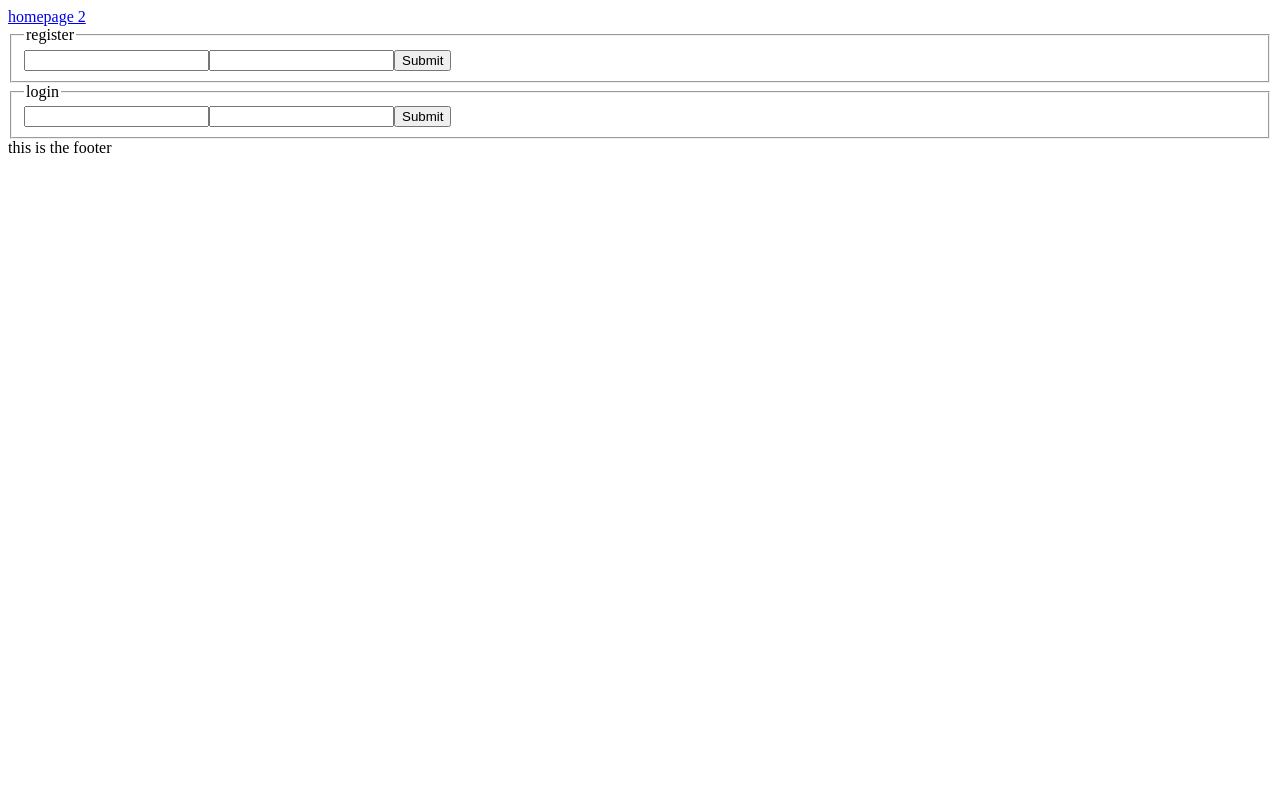
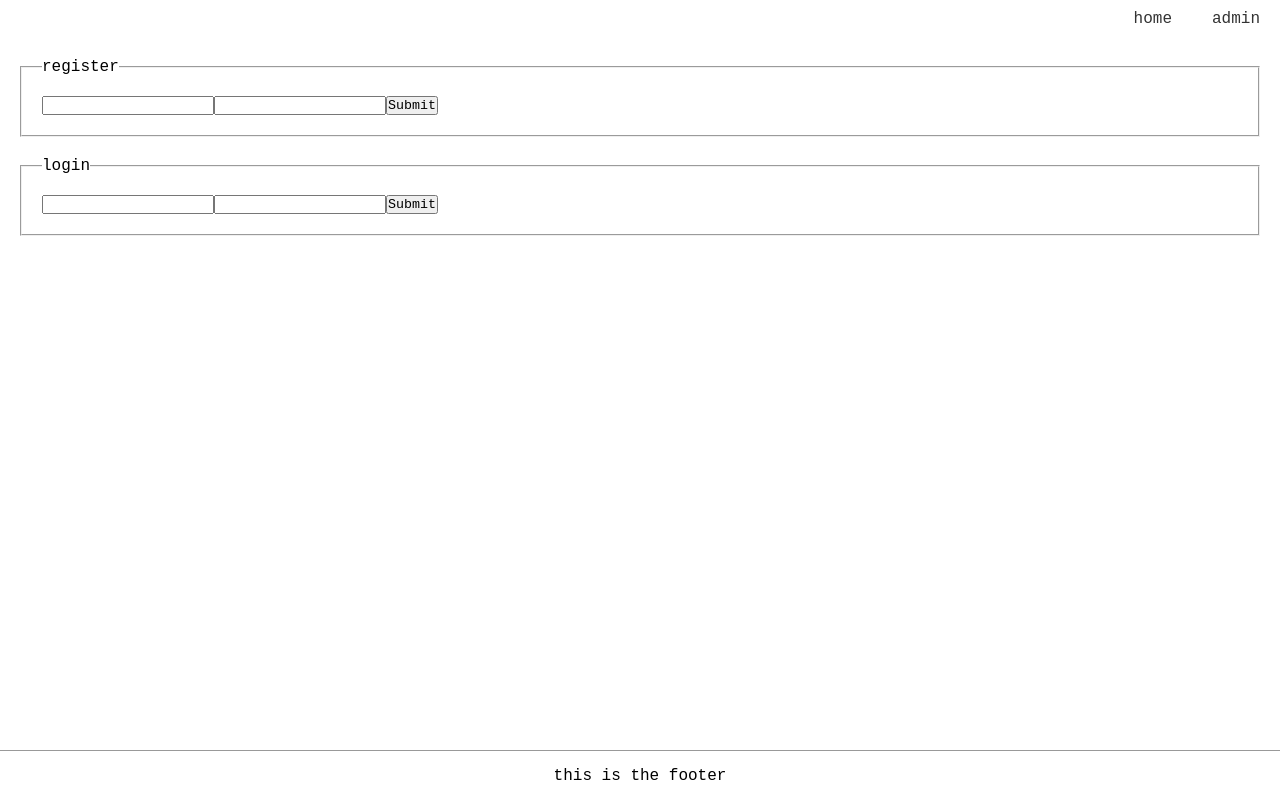
Before and after one commit to warpedpuppy/fullstack_cms, a React (Create React App) app in the folder frontend/: page /admin in a window 1280 px wide. Built offline with nearby package versions, Linux system fonts and the light colour scheme; no server answers.

Commit message:
basic styling

```diff
--- a/frontend/src/App.js
+++ b/frontend/src/App.js
@@ -8,6 +8,7 @@ import Admin from './pages/Admin';
 import { Switch, Route } from 'react-router-dom';
 import SiteContext from './SiteContext';
 import TokenService from './services/token-service';
+import Footer from './components/Footer';
 
 class App extends React.Component {
   state = {
@@ -33,7 +34,7 @@ class App extends React.Component {
             <Route path="/admin" component={ Admin } />
             <Route component={ NotFound } />
           </Switch>
-        <footer>this is the footer</footer>
+        <Footer />
       </SiteContext.Provider>
     );
   }
--- /dev/null
+++ b/frontend/src/components/Footer.css
@@ -0,0 +1,10 @@
+footer {
+    height: 50px;
+    width: 100%;
+    border-top: 1px solid #999;
+    position: absolute;
+    top: calc(100vh - 50px);
+    display: flex;
+    justify-content: center;
+    align-items: center;
+}
--- /dev/null
+++ b/frontend/src/components/Footer.js
@@ -0,0 +1,9 @@
+import React from 'react';
+import './Footer.css';
+export default function Footer() {
+    return (
+        <footer>
+            <span>this is the footer</span>
+        </footer>
+    )
+}
--- a/frontend/src/components/Menu.css
+++ b/frontend/src/components/Menu.css
@@ -0,0 +1,17 @@
+nav {
+    display: flex;
+    justify-content: flex-end;
+}
+nav a {
+    display: inline-block;
+    margin: 10px 20px;
+    color: #333;
+    text-decoration: none;
+}
+nav button {
+    display: inline-block;
+    margin: 10px 20px;
+    font-size: 1em;
+    color: #333;
+    border: none;
+}
--- a/frontend/src/components/Menu.js
+++ b/frontend/src/components/Menu.js
@@ -1,13 +1,23 @@
 import React, { Component } from 'react'
 import { Link } from 'react-router-dom';
 import SiteContext from '../SiteContext';
+import './Menu.css';
+import TokenService from '../services/token-service';
 
 export default class Menu extends Component {
+    logout = (e) => {
+        e.preventDefault();
+        TokenService.clearAuthToken();
+        this.context.setLoggedIn(false)
+    }
     render() {
         return (
             <nav>
                 <Link to="/">home</Link>
-                <Link to="/page2">page 2</Link>
+                <Link to="/admin">admin</Link>
+                <button
+                onClick={this.logout}
+                className={ this.context.loggedIn ? 'show' : 'hide'}>log out</button>
             </nav>
         )
     }
--- a/frontend/src/index.css
+++ b/frontend/src/index.css
@@ -1,6 +1,9 @@
 * {
-  box-sizing: border-box;
-}
+    box-sizing: border-box;
+    font-family: Fixed, monospace;
+    padding: 0;
+    margin: 0;
+  }
 .show {
     display: initial;
 }
--- /dev/null
+++ b/frontend/src/pages/Admin.css
@@ -0,0 +1,4 @@
+fieldset {
+    padding: 20px;
+    margin: 20px;
+}
--- a/frontend/src/pages/Admin.js
+++ b/frontend/src/pages/Admin.js
@@ -2,7 +2,7 @@ import React, { Component } from 'react';
 import Register from '../components/registerLogIn/Register';
 import Login from '../components/registerLogIn/Login';
 import SiteContext from '../SiteContext';
-
+import './Admin.css';
 export default class Admin extends Component {
     render() {
 
--- a/frontend/src/pages/Home.js
+++ b/frontend/src/pages/Home.js
@@ -1,12 +1,10 @@
 import React, { Component } from 'react';
-import BackendCall from '../components/BackendCall';
 
 export default class Home extends Component {
     render() {
         return (
             <div>
                 <h1>home</h1>
-                <BackendCall />
             </div>
         )
     }
```
